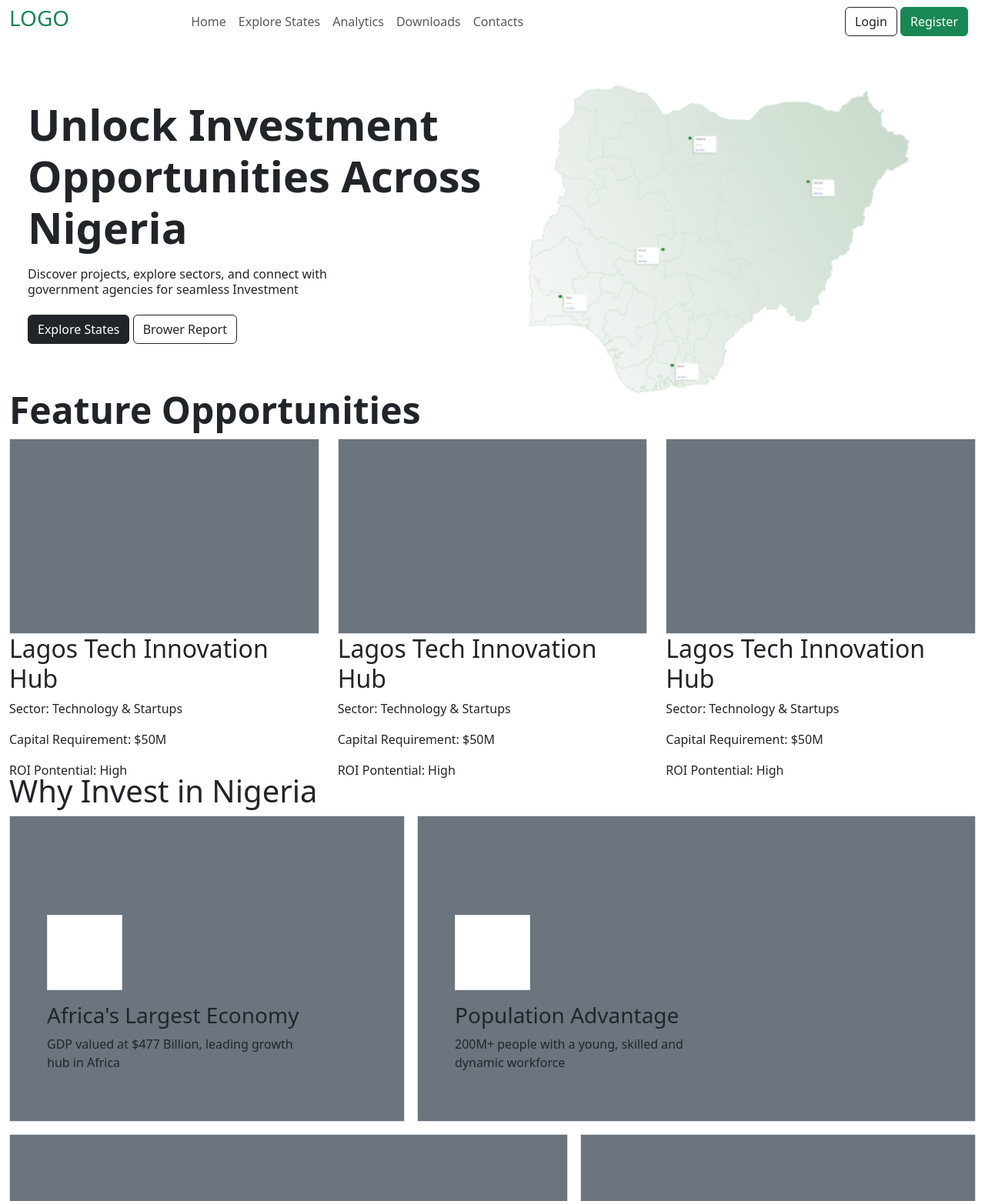
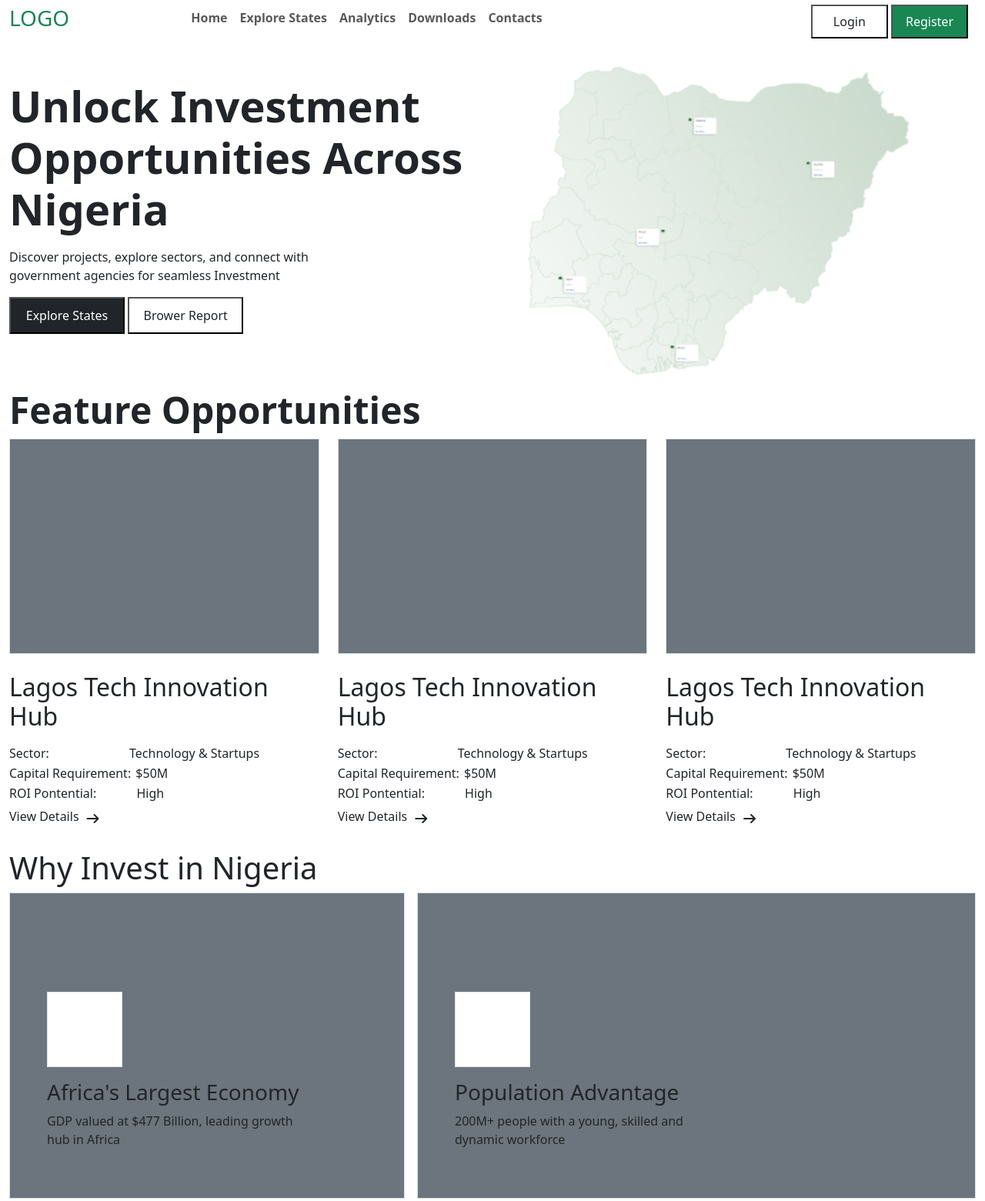
Before and after one commit to samuelj-flip/developed_my_first_real_website-, a plain HTML site: page index.html in a window 1280 px wide. Shown: the top 1561 px of the page at 77% size. Drawn offline with Linux system fonts and the light colour scheme.

Commit message:
Position the nav Link

```diff
--- a/index.html
+++ b/index.html
@@ -17,23 +17,24 @@
     <!-- practicing proper Nesting between Element in NAV -->
     <div class="container-fluid">
         <header class="d-flex position-relative justify-content-between align-items-center">
-            <div class="d-flex align-items-center">
+            <div class="d-flex justify-content-center align-items-center">
                 <div>
                     <h3 class="text-success">LOGO</h3>
                 </div>
-                <nav class="navbar navbar-expand-lg bg-body-white" style="margin-left: 150px;">
+                <nav class="navbar navbar-expand-lg bg-body-white" style="margin-left: 150px; position: relative; bottom: 5px;">
                     <ul class="navbar-nav">
-                        <li class="nav-item"><a class="nav-link" href="#">Home</a></li>
-                        <li class="nav-item"><a class="nav-link" href="#">Explore States</a></li>
-                        <li class="nav-item"><a class="nav-link" href="#">Analytics</a></li>
-                        <li class="nav-item"><a class="nav-link" href="#">Downloads</a></li>
-                        <li class="nav-item"><a class="nav-link" href="#">Contacts</a></li>
+                        <li class="nav-item"><a class="nav-link fw-bold" href="#">Home</a></li>
+                        <li class="nav-item"><a class="nav-link fw-bold" href="#">Explore States</a></li>
+                        <li class="nav-item"><a class="nav-link fw-bold" href="#">Analytics</a></li>
+                        <li class="nav-item"><a class="nav-link fw-bold" href="#">Downloads</a></li>
+                        <li class="nav-item"><a class="nav-link fw-bold" href="#">Contacts</a></li>
                     </ul>
                 </nav>
             </div>
             <div style="margin-right: 10px;">
-                <button type="button" class="btn btn-outline-dark">Login</button>
-                <button type="button" class="btn btn-success">Register</button>
+                <button type="button" class="bg-white text-dark" style="padding: 8px; width: 100px;">Login</button>
+                <button type="button" class="bg-success text-white"
+                    style="padding: 8px; width: 100px;">Register</button>
             </div>
         </header>
     </div>
@@ -42,18 +43,20 @@
     <!-- Bootstrap Layout Work Grip  -->
 
     <div class="container-fluid" style="height: 400px;">
-        <div class="row p-4">
+        <div class="row">
             <div class="col h-100">
                 <h1 class="display-4 fw-bold mb-3 mt-5">Unlock Investment Opportunities Across Nigeria</h1>
                 <div>
-                    <p style="line-height: 20px;">
-                        Discover projects, explore sectors, and connect with<br>
-                        government agencies for seamless Investment
+                    <p>
+                        Discover projects, explore sectors, and connect with<br> government agencies for seamless
+                        Investment
                     </p>
                 </div>
-                <div style="line-height: 50px;">
-                    <button class="btn btn-dark" type="button">Explore States</button>
-                    <button class="btn btn-outline-dark">Brower Report</button>
+                <div>
+                    <button class="bg-dark text-white" style="width: 150px; padding: 10px;" type="button">Explore
+                        States</button>
+                    <button class="bg-white text-dark" style="width: 150px; padding: 10px;" type="button">Brower
+                        Report</button>
                 </div>
             </div>
             <div class="col">
@@ -73,13 +76,16 @@
                 <div class="bg-secondary border p-4 h-100"></div>
                 <div>
                     <div></div>
-                    <div>
+                    <div class="mt-4">
                         <h2>Lagos Tech Innovation Hub</h2>
                     </div>
-                    <div>
-                        <p>Sector: Technology & Startups</p>
-                        <p>Capital Requirement: $50M</p>
-                        <p>ROI Pontential: High</p>
+                    <div class="mt-4" style="line-height: 10px;">
+                        <p>Sector: <span style="margin-left: 100px;">Technology & Startups</span></p>
+                        <p>Capital Requirement: <span style="margin-left: 2px;">$50M</span></p>
+                        <p>ROI Pontential: <span style="margin-left: 48px;">High</span></p>
+                    </div>
+                    <div class="d-flex">
+                        <h6>View Details</h6><i class="fa-solid fa-arrow-right ms-2 mt-1"></i>
                     </div>
                 </div>
             </div>
@@ -87,13 +93,16 @@
                 <div class="bg-secondary border p-4 h-100"></div>
                 <div>
                     <div></div>
-                    <div>
+                    <div class="mt-4">
                         <h2>Lagos Tech Innovation Hub</h2>
                     </div>
-                    <div>
-                        <p>Sector: Technology & Startups</p>
-                        <p>Capital Requirement: $50M</p>
-                        <p>ROI Pontential: High</p>
+                    <div class="mt-4" style="line-height: 10px;">
+                        <p>Sector: <span style="margin-left: 100px;">Technology & Startups</span></p>
+                        <p>Capital Requirement: <span style="margin-left: 2px;">$50M</span></p>
+                        <p>ROI Pontential: <span style="margin-left: 48px;">High</span></p>
+                    </div>
+                    <div class="d-flex">
+                        <h6>View Details</h6><i class="fa-solid fa-arrow-right ms-2 mt-1"></i>
                     </div>
                 </div>
             </div>
@@ -101,13 +110,16 @@
                 <div class="bg-secondary border p-4 h-100"></div>
                 <div>
                     <div></div>
-                    <div>
+                    <div class="mt-4">
                         <h2>Lagos Tech Innovation Hub</h2>
                     </div>
-                    <div>
-                        <p>Sector: Technology & Startups</p>
-                        <p>Capital Requirement: $50M</p>
-                        <p>ROI Pontential: High</p>
+                    <div class="mt-4" style="line-height: 10px;">
+                        <p>Sector: <span style="margin-left: 100px;">Technology & Startups</span></p>
+                        <p>Capital Requirement: <span style="margin-left: 2px;">$50M</span></p>
+                        <p>ROI Pontential: <span style="margin-left: 48px;">High</span></p>
+                    </div>
+                    <div class="d-flex">
+                        <h6>View Details</h6><i class="fa-solid fa-arrow-right ms-2 mt-1"></i>
                     </div>
                 </div>
             </div>
@@ -115,7 +127,7 @@
     </div>
 
     <!-- Why Invest in Nigeria -->
-    <div class="container-fluid">
+    <div class="container-fluid" style="margin-top: 100px;">
         <section>
             <div>
                 <h1>Why Invest in Nigeria</h1>
@@ -176,7 +188,7 @@
     <div class="container-fluid" style="margin-top: 100px;">
         <section>
             <div>
-                <h3>Here's what a past <br> investor say</h3>
+                <h2>Here's what a past <br> investor say</h2>
             </div>
             <div class="container-fluid p-4 bg-secondary" style="width: 100%; height: auto;">
                 <div class="row">
@@ -185,13 +197,11 @@
                     </div>
                     <div class="col">
                         <p>
-                            Nigeria is the gateway to Africa's growth story, <br>
-                            strategically positioned as the continent's largest <br>
-                            economy and most dynamic market. with a young <br>
-                            population and abundant resources, opportunites here <br>
-                            are limitless. The government is committed to fastering <br>
-                            a business-friendly environment built on security, <br>
-                            transpancy, and profitabilty for every investor.
+                            Nigeria is the gateway to Africa's growth story, <br> strategically positioned as the
+                            continent's largest <br> economy and most dynamic market. with a young <br> population and
+                            abundant resources, opportunites here <br> are
+                            limitless. The government is committed to fastering <br> a business-friendly environment
+                            built on security, <br> transpancy, and profitabilty for every investor.
                         </p>
                         <div style="position: relative; top: 65px;">
                             <div class="">
@@ -224,6 +234,7 @@
             <div>
                 <h2>Frequently Asked Question</h2>
             </div>
+            <div class="mt-4 p-2">
                 <div>
                     <div>
                         <h4>How do I get started with investing in Nigeria?</h4>
@@ -231,12 +242,11 @@
                     <div class="d-flex justify-content-between">
                         <div>
                             <p>
-                            You can start by opportunities by state or sector on in portal. Once you identity a project
-                            <br>
-                            of interest, contact the investment desk for detailed guidence, due diligence documents, and
-                            next
-                            <br>
-                            steps
+                                You can start by opportunities by state or sector on in portal. Once you identity a
+                                project
+                                <br> of interest, contact the investment desk for detailed guidence, due diligence
+                                documents, and next
+                                <br> steps
                             </p>
                         </div>
                         <div class="">
@@ -252,10 +262,9 @@
                         <div>
                             <p>
                                 certain strategic projects qualify for government-backed guarantees or risk-sharing
-                            agreements, <br>
-                            especially in infrastructure, energy, and agriculture. The Investment Desk can advice you on
-                            available <br>
-                            option
+                                agreements, <br> especially in infrastructure, energy, and agriculture. The Investment
+                                Desk
+                                can advice you on available <br> option
                             </p>
                         </div>
                         <div class="">
@@ -270,9 +279,9 @@
                     <div class="d-flex justify-content-between">
                         <div>
                             <p>
-                            Yes, foreign investor can lease or own land and property, but regulation differ by state.
-                            Our team <br>
-                            will connect you with the relevant state agency for clear guidance
+                                Yes, foreign investor can lease or own land and property, but regulation differ by
+                                state.
+                                Our team <br> will connect you with the relevant state agency for clear guidance
                             </p>
                         </div>
                         <div class="">
@@ -287,6 +296,7 @@
                     <div class="d-flex justify-content-between">
                         <div>
                             <p>Nigeria's fastest-growiing sector include:</p>
+                            <div style="line-height: 1.2rem; position: relative; bottom: 18px;">
                                 <ul>
                                     <li>Agriculture & Agro-Processing</li>
                                     <li>Technology & Digital Economy</li>
@@ -294,6 +304,7 @@
                                     <li>Infrastructure & Real Estate</li>
                                     <li>Healthcare & pharmaceuticals</li>
                                 </ul>
+                            </div>
                         </div>
                         <div class="">
                             <i class="fa fa-angle-up bg-dark text-white display-6 rounded-circle"></i>
@@ -320,7 +331,7 @@
     </div>
 
     <!-- Footer -->
-    <div class="container-fluid bg-white" style="margin-top: 100px;">
+    <div class="container-fluid bg-white" style="margin-top: 100px; margin-bottom: 20px;">
         <footer>
             <div class="row">
                 <div class="col-2">
@@ -344,8 +355,14 @@
                         </div>
                         <div>
                             <p style="border-left: 1px solid #222; padding-left: 10px; margin-left: 10px;">+234 xxx xxx
-                                xxx</p>
+                                xxx
+                            </p>
                         </div>
+                    </div>
+                    <div class="row">
+                        <div class="col-1"><i class="fab fa-facebook"></i></div>
+                        <div class="col-1"><i class="fab fa-x-twitter"></i></div>
+                        <div class="col-1"><i class="fab fa-linkedin"></i></div>
                     </div>
                 </div>
             </div>
```
Lines whose indentation alone changed are shown as unchanged.
